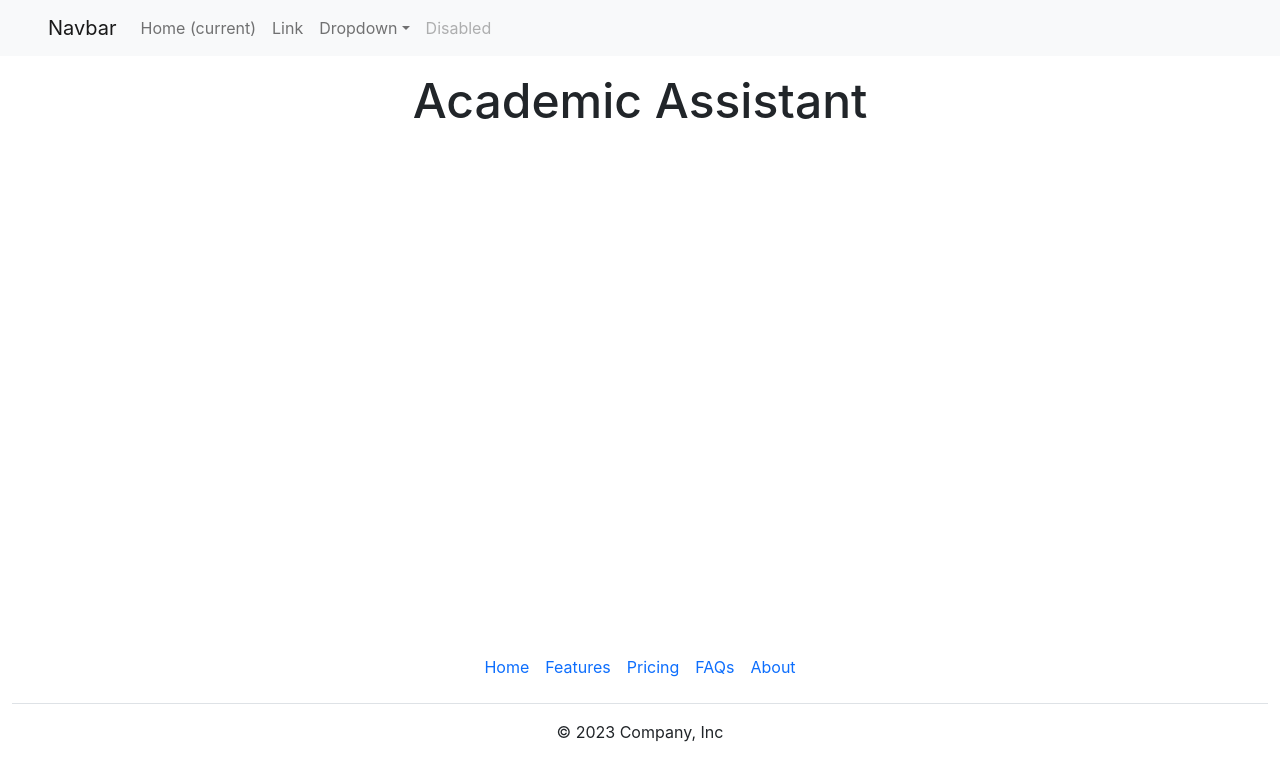
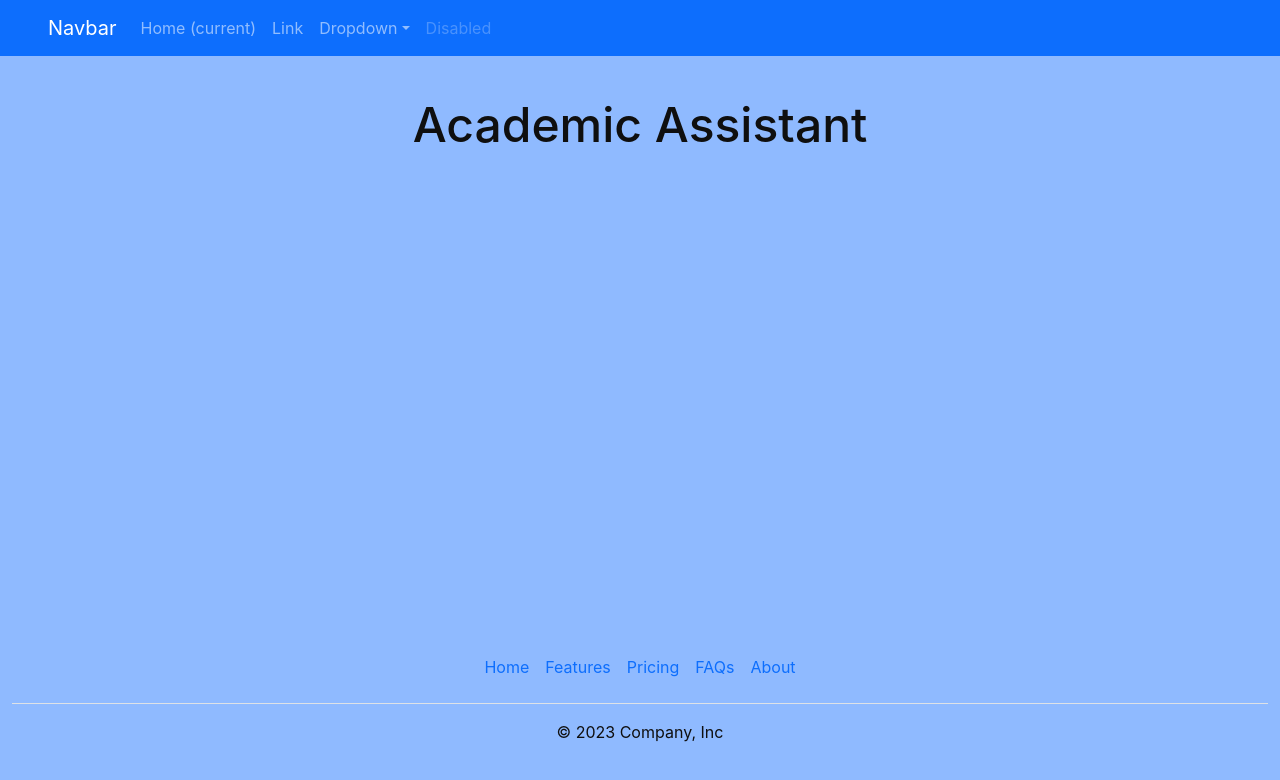
Before and after one commit to justinbornais/accessible-assistant-499, a React (Create React App) app in the folder frontend/: page / in a window 1280 px wide. Shown: the top 780 px of the page. Built offline with nearby package versions, Linux system fonts and the light colour scheme.

Commit message:
Updated styles.

```diff
--- a/frontend/src/App.js
+++ b/frontend/src/App.js
@@ -6,7 +6,7 @@ function App() {
   return (
     <>
       <NavBar />
-      <div className='site-content'>
+      <div className='site-content p-3 p-lg-4'>
         <h1>Academic Assistant</h1>
       </div>
       <Footer />
--- a/frontend/src/components/NavBar.jsx
+++ b/frontend/src/components/NavBar.jsx
@@ -1,7 +1,7 @@
 export default function NavBar() {
 
     return (
-        <nav className="navbar navbar-expand-lg navbar-light bg-light px-5 sticky-top top-navbar mb-3">
+        <nav className="navbar navbar-expand-lg navbar-dark bg-primary px-5 sticky-top top-navbar mb-3">
             <a className="navbar-brand" href="https://google.ca">Navbar</a>
             <button className="navbar-toggler" type="button" data-toggle="collapse" data-target="#navbarSupportedContent" aria-controls="navbarSupportedContent" aria-expanded="false" aria-label="Toggle navigation">
                 <span className="navbar-toggler-icon"></span>
--- a/frontend/src/index.css
+++ b/frontend/src/index.css
@@ -1,6 +1,22 @@
+:root {
+  --background: #8fbaff;
+  --text: #0f0f0f;
+}
+
+@media (prefers-color-scheme: dark) {
+  :root {
+    --background: #1a2870;
+    --text: #f0f0f0;
+  }
+}
+
 body {
   margin: 0;
   min-height: 100vh;
+  background-color: var(--background);
+  color: var(--text);
+
+
   font-family: -apple-system, BlinkMacSystemFont, 'Segoe UI', 'Roboto', 'Oxygen',
     'Ubuntu', 'Cantarell', 'Fira Sans', 'Droid Sans', 'Helvetica Neue',
     sans-serif;
```
